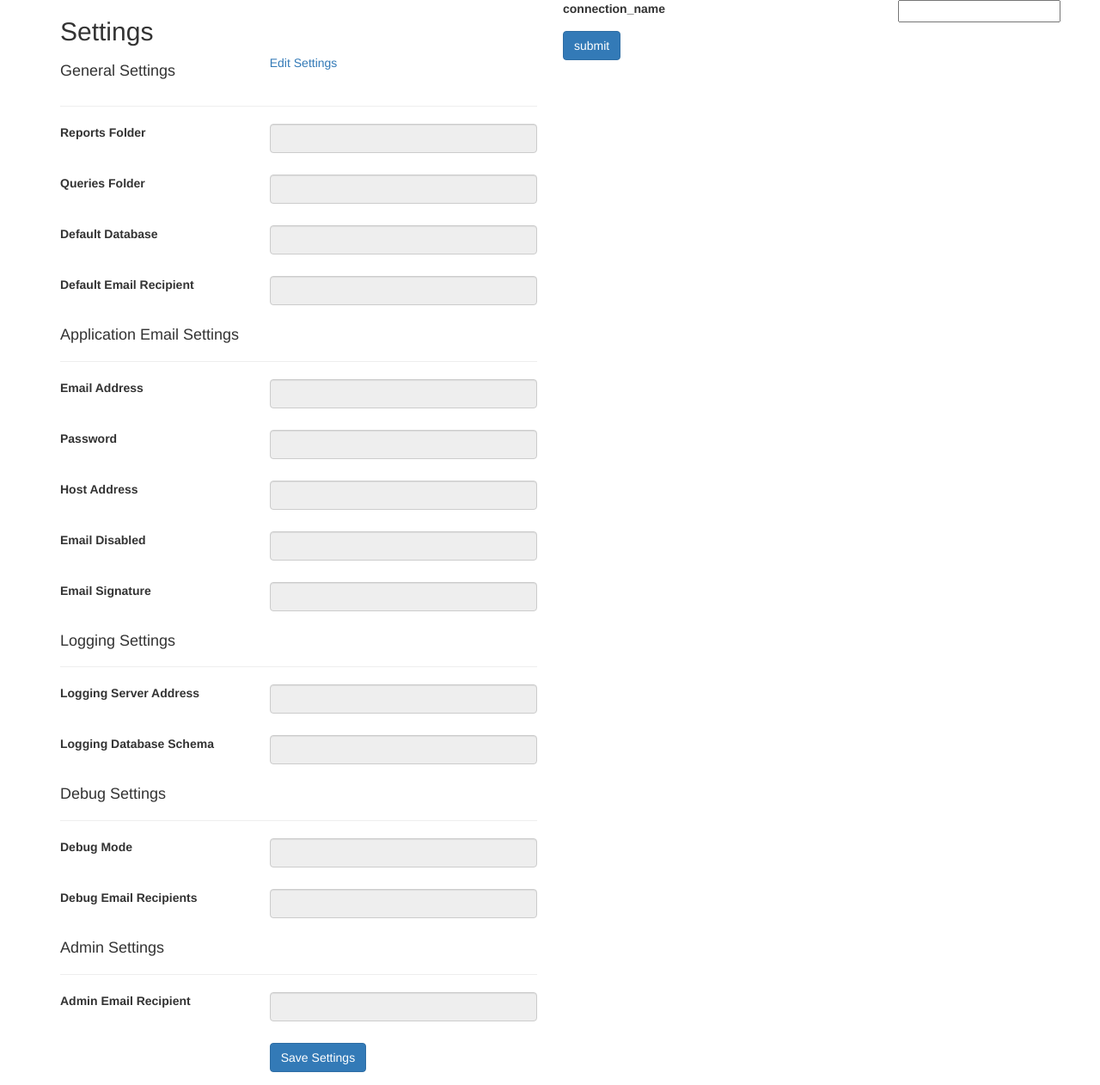
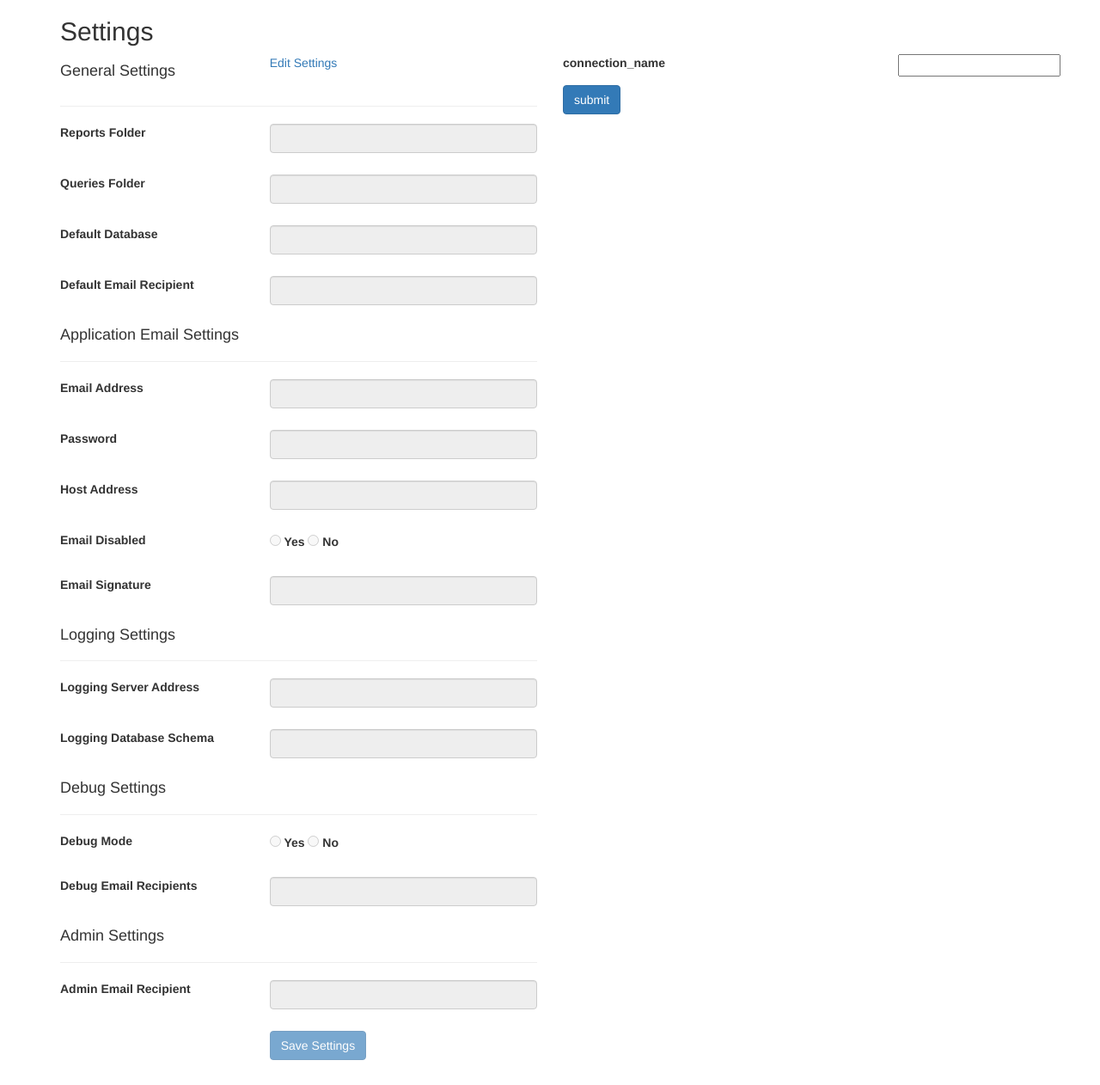
Before and after one commit to speedyturkey/porthole, a Flask app: template porthole/gui/templates/forms.html in a window 1280 px wide. Shown: the whole page at 86% size. After the commit the page ends 1233 px from the top, so only its background shows below. Run offline with Flask 2, Linux system fonts and the light colour scheme; the template is opened without the code that fills it: values that come from a table or form of the project are taken from there, others are empty; some libraries are stand-ins or nearby versions.

Commit message:
ean - got general config settings mostly working for ui

```diff
--- a/porthole/gui/app.py
+++ b/porthole/gui/app.py
@@ -1,6 +1,6 @@
 from flask import Flask, render_template, flash
 from flask_wtf import FlaskForm
-from wtforms import StringField, SubmitField
+from wtforms import StringField, SubmitField, PasswordField, RadioField
 from wtforms.validators import InputRequired
 from configparser import ConfigParser
 from flask_bootstrap import Bootstrap
@@ -27,8 +27,8 @@ def edit_config(dict):
         parser.set('Email', 'password', dict['email_password'])
     if 'email_host' in dict and dict['email_host'] != '':
         parser.set('Email', 'host', dict['email_host'])
-    if 'email_disabled' in dict and dict['email_disabled'] != '':
-        parser.set('Email', 'disabled', dict['email_disabled'])
+    if 'email_disabled' in dict and str(dict['email_disabled']) != '':
+        parser.set('Email', 'disabled', str(dict['email_disabled']))
     if 'email_signature' in dict and dict['email_signature'] != '':
         parser.set('Email', 'signature', dict['email_signature'])
     if 'logging_server' in dict and dict['logging_server'] != '':
@@ -92,9 +92,9 @@ class ConfigForm(FlaskForm):
     default_database = StringField('default_database')
     default_notification_recipient = StringField('default_notification_recipient')
     email_username = StringField('email_username')
-    email_password = StringField('email_password')
+    email_password = PasswordField('email_password')
     email_host = StringField('email_host')
-    email_disabled = StringField('email_disabled')
+    email_disabled = RadioField('email_disabled', choices=[('Yes','Yes'),('No','No')])
     email_signature = StringField('email_signature')
     logging_server = StringField('logging_server')
     logging_db = StringField('logging_db')
@@ -102,7 +102,6 @@ class ConfigForm(FlaskForm):
     debug_recipients = StringField('debug_recipients')
     admin_email = StringField('admin_email')
     config_submit = SubmitField('Save Settings')
-    config_cancel = SubmitField('Cancel')
 
 
 @app.route('/config', methods=['GET', 'POST'])
@@ -128,7 +127,7 @@ def config():
     if config_form.config_submit.data and config_form.validate():
         edit_config(config_form.data)
         flash('Settings Updated')
-        return render_template("forms.html", config_form=config_form, connection_form=connection_form, all_config_options=all_config_options)
+        return render_template("forms.html", config_form=config_form, connection_form=connection_form, all_config_options=read_config())
 
 
     if connection_form.connection_submit.data and connection_form.validate():
--- a/porthole/gui/static/scripts.js
+++ b/porthole/gui/static/scripts.js
@@ -1,9 +1,20 @@
 $( document ).ready(function() {
   $('#edit-general-settings').click(function(){
-    $('.gen-set-field').prop('disabled', false);
+
+    if($('#edit-general-settings').text()==='Edit Settings'){
+      $('.gen-set-field').prop('disabled', false);
+      $('#edit-general-settings').text('Cancel');
+    } else {
+      location.reload();
+    }
+
+    //$('#edit-general-settings').hide();
+    //$('.cancel-edit').hide();
+  });
+  $('.cancel-edit').click(function(){
+
   });
 
 
 
-
 });
--- a/porthole/gui/templates/config.html
+++ b/porthole/gui/templates/config.html
@@ -24,11 +24,15 @@
 <h1>This will be the config config_form.</h1> -->
 <div class="container">
   <div class="row">
+    <div class="col-sm-12">
+      <h2>Settings</h2>
+    </div>
+  </div>
+  <div class="row">
 
 <!-- ******************Column fo basic config form******************************-->
 
     <div class="col-sm-6">
-      <h2>Settings</h2>
       {% block base_config %}{% endblock %}
     </div>
 
--- a/porthole/gui/templates/forms.html
+++ b/porthole/gui/templates/forms.html
@@ -15,6 +15,9 @@
         <div class="col-sm-7">
           <a  href="#" id="edit-general-settings">Edit Settings</a>
         </div>
+        <!-- <div class="col-sm-3">
+          <a  href="#" id="cancel-general">Cancel</a>
+        </div> -->
       </div>
       <hr />
       <div class="form-group row">
@@ -24,7 +27,7 @@
         <!-- <div class="col-sm-3">
           {{ all_config_options["Default"]["base_file_path"] }}
         </div> -->
-        <label for="default_base_file_path" class="col-sm-5 col-form-lable">Reports Folder</label>
+        <label for="default_base_file_path" class="col-sm-5 col-form-label">Reports Folder</label>
         <div class="col-sm-7">
           {{ config_form.default_base_file_path(class_="form-control gen-set-field", disabled=True) }}
           <ul>
@@ -44,7 +47,7 @@
         <!-- <div class="col-sm-4">
           {{ all_config_options["Default"]["query_path"] }}
         </div> -->
-        <label for="default_query_path" class="col-sm-5 col-form-lable">Queries Folder</label>
+        <label for="default_query_path" class="col-sm-5 col-form-label">Queries Folder</label>
         <div class="col-sm-7">
           {{ config_form.default_query_path(class_="form-control gen-set-field", disabled=True) }}
           <ul>
@@ -61,7 +64,7 @@
         <!-- <div class="col-sm-4">
           {{ all_config_options["Default"]["database"] }}
         </div> -->
-        <label for="default_database" class="col-sm-5 col-form-lable">Default Database</label>
+        <label for="default_database" class="col-sm-5 col-form-label">Default Database</label>
         <div class="col-sm-7">
           {{ config_form.default_database(class_="form-control gen-set-field", disabled=True) }}
           <ul>
@@ -78,7 +81,7 @@
         <!-- <div class="col-sm-4">
           {{ all_config_options["Default"]["notification_recipient"] }}
         </div> -->
-        <label for="default_notification_recipient" class="col-sm-5 col-form-lable">Default Email Recipient</label>
+        <label for="default_notification_recipient" class="col-sm-5 col-form-label">Default Email Recipient</label>
         <div class="col-sm-7">
           {{ config_form.default_notification_recipient(class_="form-control gen-set-field", disabled=True) }}
           <ul>
@@ -101,7 +104,7 @@
         <!-- <div class="col-sm-4">
           {{ all_config_options["Email"]["username"] }}
         </div> -->
-        <label for="email_username" class="col-sm-5 col-form-lable">Email Address</label>
+        <label for="email_username" class="col-sm-5 col-form-label">Email Address</label>
         <div class="col-sm-7">
           {{ config_form.email_username(class_="form-control gen-set-field", disabled=True) }}
           <ul>
@@ -118,7 +121,7 @@
         <!-- <div class="col-sm-4">
           {{ all_config_options["Email"]["password"] }}
         </div> -->
-        <label for="email_password" class="col-sm-5 col-form-lable">Password</label>
+        <label for="email_password" class="col-sm-5 col-form-label">Password</label>
         <div class="col-sm-7">
           {{ config_form.email_password(class_="form-control gen-set-field", disabled=True) }}
           <ul>
@@ -135,7 +138,7 @@
         <!-- <div class="col-sm-4">
           {{ all_config_options["Email"]["host"] }}
         </div> -->
-        <label for="email_host" class="col-sm-5 col-form-lable">Host Address</label>
+        <label for="email_host" class="col-sm-5 col-form-label">Host Address</label>
         <div class="col-sm-7">
           {{ config_form.email_host(class_="form-control gen-set-field", disabled=True) }}
           <ul>
@@ -145,16 +148,22 @@
           </ul>
         </div>
       </div>
-      <div class="form-group row">
-        <!-- <div class="col-sm-4">
-          {{ config_form.email_disabled.label }}
-        </div> -->
-        <!-- <div class="col-sm-4">
-          {{ all_config_options["Email"]["disabled"] }}
-        </div> -->
-        <label for="email_disabled" class="col-sm-5 col-form-lable">Email Disabled</label>
+      <div class="form-group row ">
+        {% if all_config_options['Email']['disabled'] == 'Yes'%}
+          {% set y_email_checked = 'checked' %}
+        {% elif all_config_options['Email']['disabled'] == 'No'%}
+          {% set n_email_checked = 'checked' %}
+        {% endif %}
+        <label for="email_disabled" class="col-sm-5 col-form-label">Email Disabled</label>
         <div class="col-sm-7">
-          {{ config_form.email_disabled(class_="form-control gen-set-field", disabled=True) }}
+          <div class='form-check disabled'>
+            <label class="form-check-label">
+              <input type="radio" class="form-check-input gen-set-field" name="email_disabled" id="email_disabled_y" value="Yes" disabled {{ y_email_checked }}/>
+              Yes
+              <input type="radio" class="form-check-input gen-set-field" name="email_disabled" id="email_disabled_n" value="No" disabled {{ n_email_checked }}/>
+              No
+            </label>
+          </div>
           <ul>
             {% for error in config_form.email_disabled.errors %}
               <li>{{ error}}</li>
@@ -169,7 +178,7 @@
         <!-- <div class="col-sm-4">
           {{ all_config_options["Email"]["signature"] }}
         </div> -->
-        <label for="email_signature" class="col-sm-5 col-form-lable">Email Signature</label>
+        <label for="email_signature" class="col-sm-5 col-form-label">Email Signature</label>
         <div class="col-sm-7">
           {{ config_form.email_signature(class_="form-control gen-set-field", disabled=True) }}
           <ul>
@@ -191,7 +200,7 @@
         <!-- <div class="col-sm-4">
           {{ all_config_options["Logging"]["server"] }}
         </div> -->
-        <label for="logging_server" class="col-sm-5 col-form-lable">Logging Server Address</label>
+        <label for="logging_server" class="col-sm-5 col-form-label">Logging Server Address</label>
         <div class="col-sm-7">
           {{ config_form.logging_server(class_="form-control gen-set-field", disabled=True) }}
           <ul>
@@ -208,7 +217,7 @@
         <!-- <div class="col-sm-4">
           {{ all_config_options["Logging"]["db"] }}
         </div> -->
-        <label for="logging_db" class="col-sm-5 col-form-lable">Logging Database Schema</label>
+        <label for="logging_db" class="col-sm-5 col-form-label">Logging Database Schema</label>
         <div class="col-sm-7">
           {{ config_form.logging_db(class_="form-control gen-set-field", disabled=True) }}
           <ul>
@@ -225,15 +234,21 @@
       <h4>Debug Settings</h4>
       <hr />
       <div class="form-group row">
-        <!-- <div class="col-sm-4">
-          {{ config_form.debug_mode.label }}
-        </div> -->
-        <!-- <div class="col-sm-4">
-          {{ all_config_options["Debug"]["debug_mode"] }}
-        </div> -->
-        <label for="debug_mode" class="col-sm-5 col-form-lable">Debug Mode</label>
+        {% if all_config_options['Debug']['debug_mode'] == 'Yes'%}
+          {% set y_debug_checked = 'checked' %}
+        {% elif all_config_options['Debug']['debug_mode'] == 'No'%}
+          {% set n_debug_checked = 'checked' %}
+        {% endif %}
+        <label for="debug_mode" class="col-sm-5 col-form-label">Debug Mode</label>
         <div class="col-sm-7">
-          {{ config_form.debug_mode(class_="form-control gen-set-field", disabled=True) }}
+          <div class='form-check disabled'>
+            <label class="form-check-label">
+              <input type="radio" class="form-check-input gen-set-field" name="debug_mode" id="debug_mode_y" value="Yes" disabled {{ y_debug_checked }}/>
+              Yes
+              <input type="radio" class="form-check-input gen-set-field" name="debug_mode" id="debug_mode_n" value="No" disabled {{ n_debug_checked }}/>
+              No
+            </label>
+          </div>
           <ul>
             {% for error in config_form.debug_mode.errors %}
               <li>{{ error}}</li>
@@ -248,7 +263,7 @@
         <!-- <div class="col-sm-4">
           {{ all_config_options["Debug"]["debug_recipients"] }}
         </div> -->
-        <label for="debug_recipients" class="col-sm-5 col-form-lable">Debug Email Recipients</label>
+        <label for="debug_recipients" class="col-sm-5 col-form-label">Debug Email Recipients</label>
         <div class="col-sm-7">
           {{ config_form.debug_recipients(class_="form-control gen-set-field", disabled=True) }}
           <ul>
@@ -271,7 +286,7 @@
         <!-- <div class="col-sm-4">
           {{ all_config_options["Admin"]["admin_email"] }}
         </div> -->
-        <label for="admin_email" class="col-sm-5 col-form-lable">Admin Email Recipient</label>
+        <label for="admin_email" class="col-sm-5 col-form-label">Admin Email Recipient</label>
         <div class="col-sm-7">
           {{ config_form.admin_email(class_="form-control gen-set-field", disabled=True) }}
           <ul>
@@ -285,8 +300,8 @@
         <div class="col-md-5">
 
         </div>
-        <div class=" col-sm-7">
-          {{ config_form.config_submit(class_="btn btn-primary") }}
+        <div class=" col-sm-3">
+          {{ config_form.config_submit(class_="btn btn-primary gen-set-field", disabled=True) }}
         </div>
       </div>
     </div>
```
